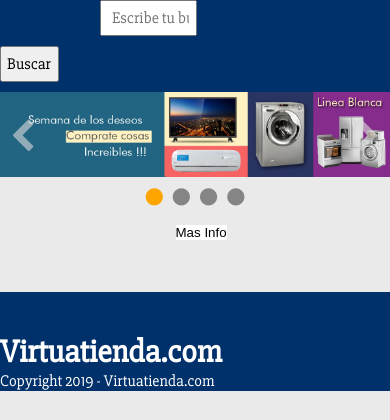
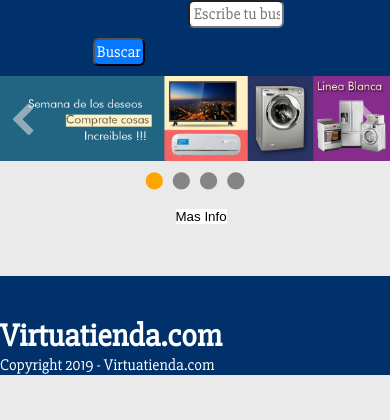
Before and after one commit to Gustavovaler/virtuatienda, a PHP site: page / in a window 390 px wide; the page is wider, and only the part inside the window is pictured. Shown: the part 57-477 px from the top of that part. Run offline with PHP 8.4, Linux system fonts and the light colour scheme; data that the repository does not hold is empty; some libraries are stand-ins or nearby versions.

Commit message:
media querys

```diff
--- a/css/barra_de_busqueda.css
+++ b/css/barra_de_busqueda.css
@@ -7,20 +7,29 @@ body{
 }
 .caja_busqueda{
 	max-width: 55%;
-	marin: 0px auto;
+	margin: 0px auto;
 
 }
 #form-buscar-input{
 	/*margin-left:  46%;*/
-	padding: 6px 6px 6px 10px;
-	box-sizing: border-box;
+	padding: 2px 2px 2px 4px;
+	border-radius: 6px;
 	font-size: 16px;
 	width: 45%;
 
 }
 #form-buscar-submit{
-	padding: 6px 6px 6px 5px;
-	box-sizing: border-box;
-	font-size: 16px
+	padding: 2px 2px 2px 2px;
+	font-size: 16px;
+	border-radius: 6px;
+	margin-left: 5px;
+	background-color: #0578ff;
+	color: #fff;
 
 }
+
+
+@media (max-width: 375px) {
+
+
+}
--- a/css/index.css
+++ b/css/index.css
@@ -127,6 +127,9 @@ body{
 		width: 48%;
 		display: inline-block;
 	}
+	.noticias-destacadas{
+		display: none;
+	}
 }
 @media (max-width: 640px){
 
--- a/index.php
+++ b/index.php
@@ -10,7 +10,7 @@ include('barra_de_busqueda.php');
       integrity="sha256-JAW99MJVpJBGcbzEuXk4Az05s/XyDdBomFqNlM3ic+I="
       crossorigin="anonymous"></script>
       <script src="js/index.js"></script>
-      <link  href="https://stackpath.bootstrapcdn.com/font-awesome/4.7.0/css/font-awesome.min.css">
+
       <link href="https://stackpath.bootstrapcdn.com/font-awesome/4.7.0/css/font-awesome.min.css" rel="stylesheet" integrity="sha384-wvfXpqpZZVQGK6TAh5PVlGOfQNHSoD2xbE+QkPxCAFlNEevoEH3Sl0sibVcOQVnN" crossorigin="anonymous">
       <link rel="stylesheet" href="css/estilos.css">
 
```
